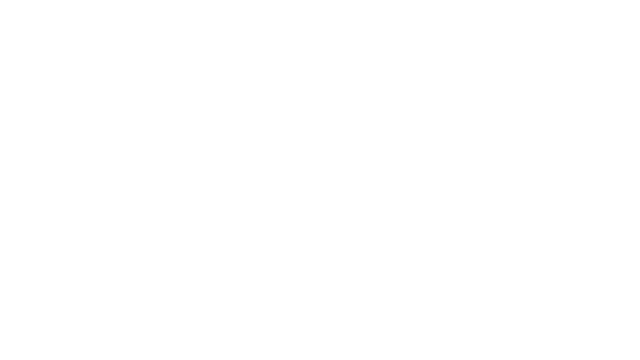
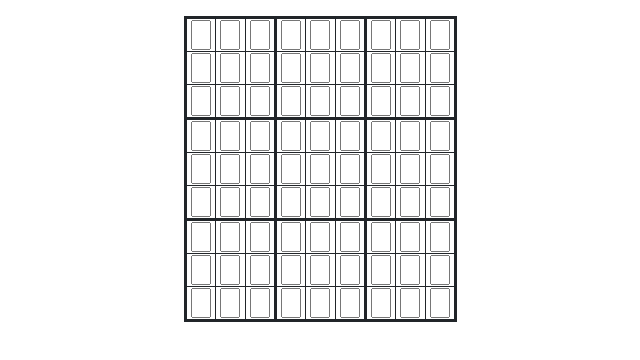
Before and after one commit to pagrimm/sudoku-checker, a website built with webpack: page src/index.html in a window 1280 px wide. Shown: the whole page, without its empty margins (320-960 px from the left). Built offline with nearby package versions, Linux system fonts and the light colour scheme; files whose address does not match are found by name.

```diff
--- a/src/index.html
+++ b/src/index.html
@@ -10,6 +10,106 @@
   <title>Document</title>
 </head>
 <body>
-
+  <table>
+    <tr>
+      <td><input id="08" type="text" maxlength="1"></td>
+      <td><input id="18" type="text" maxlength="1"></td>
+      <td><input id="28" type="text" maxlength="1"></td>
+      <td><input id="38" type="text" maxlength="1"></td>
+      <td><input id="48" type="text" maxlength="1"></td>
+      <td><input id="58" type="text" maxlength="1"></td>
+      <td><input id="68" type="text" maxlength="1"></td>
+      <td><input id="78" type="text" maxlength="1"></td>
+      <td><input id="88" type="text" maxlength="1"></td>
+    </tr>
+    <tr>
+      <td><input id="07" type="text" maxlength="1"></td>
+      <td><input id="17" type="text" maxlength="1"></td>
+      <td><input id="27" type="text" maxlength="1"></td>
+      <td><input id="37" type="text" maxlength="1"></td>
+      <td><input id="47" type="text" maxlength="1"></td>
+      <td><input id="57" type="text" maxlength="1"></td>
+      <td><input id="67" type="text" maxlength="1"></td>
+      <td><input id="77" type="text" maxlength="1"></td>
+      <td><input id="87" type="text" maxlength="1"></td>
+    </tr>
+    <tr>
+      <td><input id="06" type="text" maxlength="1"></td>
+      <td><input id="16" type="text" maxlength="1"></td>
+      <td><input id="26" type="text" maxlength="1"></td>
+      <td><input id="36" type="text" maxlength="1"></td>
+      <td><input id="46" type="text" maxlength="1"></td>
+      <td><input id="56" type="text" maxlength="1"></td>
+      <td><input id="66" type="text" maxlength="1"></td>
+      <td><input id="76" type="text" maxlength="1"></td>
+      <td><input id="86" type="text" maxlength="1"></td>
+    </tr>
+    <tr>
+      <td><input id="05" type="text" maxlength="1"></td>
+      <td><input id="15" type="text" maxlength="1"></td>
+      <td><input id="25" type="text" maxlength="1"></td>
+      <td><input id="35" type="text" maxlength="1"></td>
+      <td><input id="45" type="text" maxlength="1"></td>
+      <td><input id="55" type="text" maxlength="1"></td>
+      <td><input id="65" type="text" maxlength="1"></td>
+      <td><input id="75" type="text" maxlength="1"></td>
+      <td><input id="85" type="text" maxlength="1"></td>
+    </tr>
+    <tr>
+      <td><input id="04" type="text" maxlength="1"></td>
+      <td><input id="14" type="text" maxlength="1"></td>
+      <td><input id="24" type="text" maxlength="1"></td>
+      <td><input id="34" type="text" maxlength="1"></td>
+      <td><input id="44" type="text" maxlength="1"></td>
+      <td><input id="54" type="text" maxlength="1"></td>
+      <td><input id="64" type="text" maxlength="1"></td>
+      <td><input id="74" type="text" maxlength="1"></td>
+      <td><input id="84" type="text" maxlength="1"></td>
+    </tr>
+    <tr>
+      <td><input id="03" type="text" maxlength="1"></td>
+      <td><input id="13" type="text" maxlength="1"></td>
+      <td><input id="23" type="text" maxlength="1"></td>
+      <td><input id="33" type="text" maxlength="1"></td>
+      <td><input id="43" type="text" maxlength="1"></td>
+      <td><input id="53" type="text" maxlength="1"></td>
+      <td><input id="63" type="text" maxlength="1"></td>
+      <td><input id="73" type="text" maxlength="1"></td>
+      <td><input id="83" type="text" maxlength="1"></td>
+    </tr>
+    <tr>
+      <td><input id="02" type="text" maxlength="1"></td>
+      <td><input id="12" type="text" maxlength="1"></td>
+      <td><input id="22" type="text" maxlength="1"></td>
+      <td><input id="32" type="text" maxlength="1"></td>
+      <td><input id="42" type="text" maxlength="1"></td>
+      <td><input id="52" type="text" maxlength="1"></td>
+      <td><input id="62" type="text" maxlength="1"></td>
+      <td><input id="72" type="text" maxlength="1"></td>
+      <td><input id="82" type="text" maxlength="1"></td>
+    </tr>
+    <tr>
+      <td><input id="01" type="text" maxlength="1"></td>
+      <td><input id="11" type="text" maxlength="1"></td>
+      <td><input id="21" type="text" maxlength="1"></td>
+      <td><input id="31" type="text" maxlength="1"></td>
+      <td><input id="41" type="text" maxlength="1"></td>
+      <td><input id="51" type="text" maxlength="1"></td>
+      <td><input id="61" type="text" maxlength="1"></td>
+      <td><input id="71" type="text" maxlength="1"></td>
+      <td><input id="81" type="text" maxlength="1"></td>
+    </tr>
+    <tr>
+      <td><input id="00" type="text" maxlength="1"></td>
+      <td><input id="10" type="text" maxlength="1"></td>
+      <td><input id="20" type="text" maxlength="1"></td>
+      <td><input id="30" type="text" maxlength="1"></td>
+      <td><input id="40" type="text" maxlength="1"></td>
+      <td><input id="50" type="text" maxlength="1"></td>
+      <td><input id="60" type="text" maxlength="1"></td>
+      <td><input id="70" type="text" maxlength="1"></td>
+      <td><input id="80" type="text" maxlength="1"></td>
+    </tr>
+  </table>
 </body>
 </html>
--- a/src/styles.css
+++ b/src/styles.css
@@ -0,0 +1,27 @@
+input {
+  width: 20px;
+  text-align: center;
+}
+
+table {
+  margin:1em auto;
+}
+
+td {
+  height:30px;
+  width:30px;
+  border:1px solid;
+  text-align:center;
+}
+td:first-child {
+  border-left:solid;
+}
+td:nth-child(3n) {
+  border-right:solid ;
+}
+tr:first-child {
+  border-top:solid;
+}
+tr:nth-child(3n) td {
+  border-bottom:solid ;
+}
```
Also changed, not shown: __tests__/sudoku-checker.tests.js (+13 -0 lines), src/sudoku-checker.js (+19 -1 lines).
